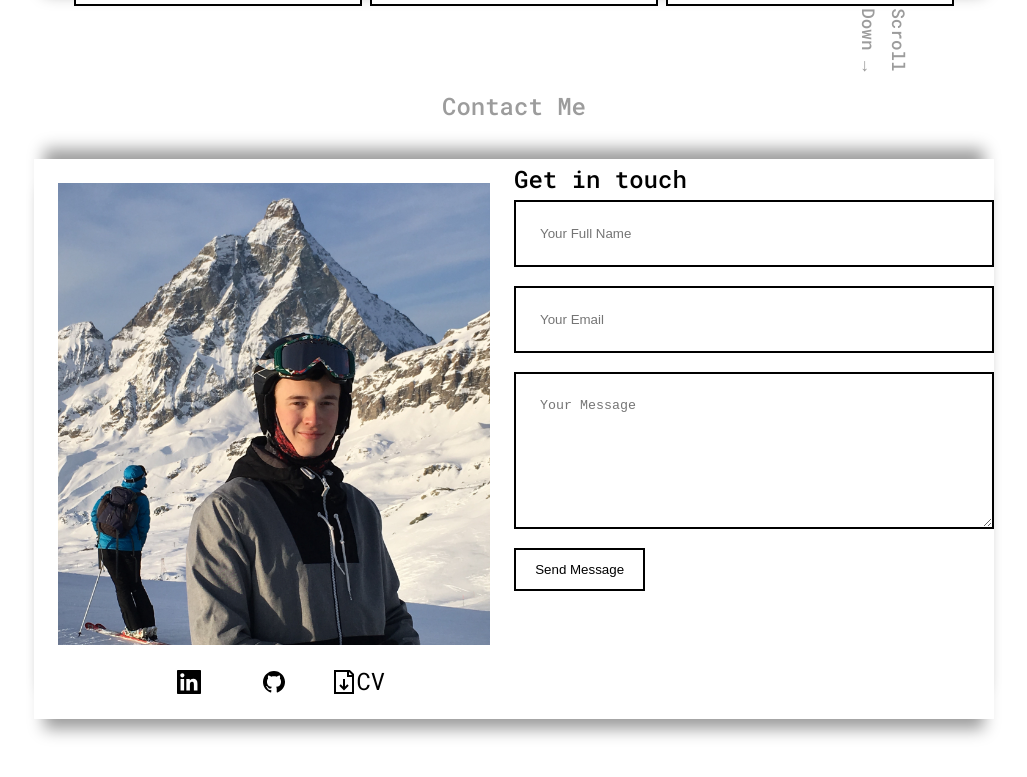
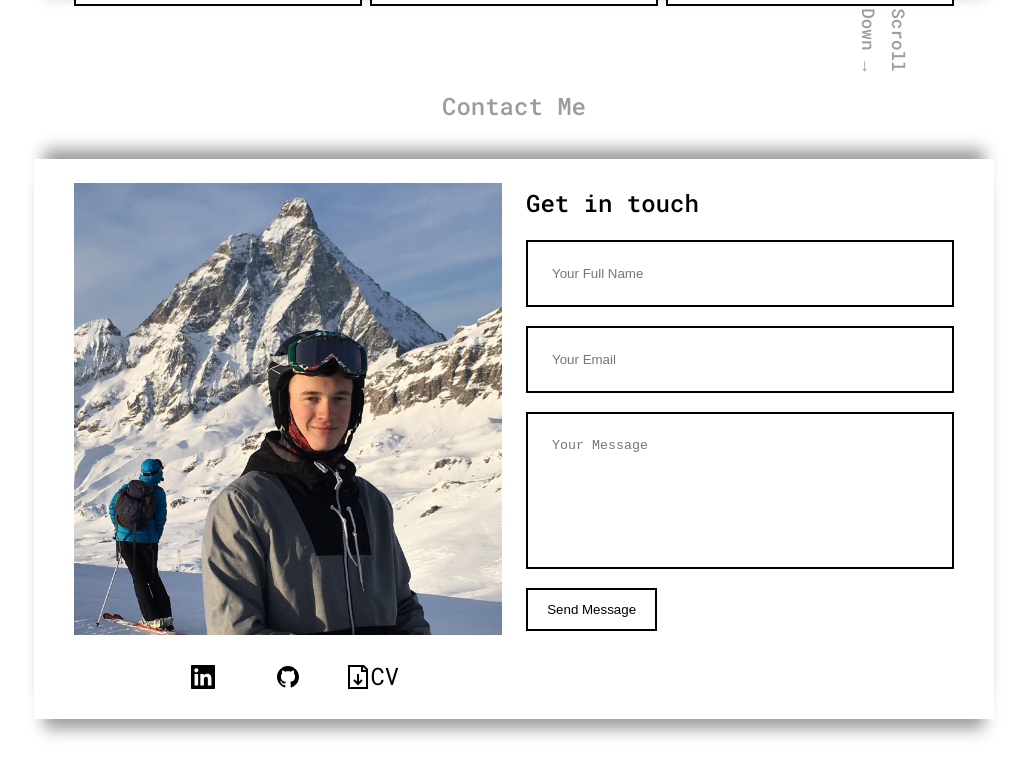
Before and after one commit to willkewell/willkewell.github.io, a React (Create React App) app: page / in a window 1280 px wide. Shown: the part 3130-3907 px from the top of the page, without its empty margins (126-1153 px from the left). Built offline with nearby package versions, Linux system fonts and the light colour scheme.

Commit message:
footer & contact styling

```diff
--- a/src/components/contact/contact.css
+++ b/src/components/contact/contact.css
@@ -11,6 +11,8 @@
 .contact__container {
     height: 70vh;
     display: flex;
+    padding: 0 2.5rem 0 2.5rem;
+    gap: 1.5rem;
 }
 
 .contact__me {
@@ -20,15 +22,16 @@
 }
 
 .contact__me-image {
-    padding: 1.5rem 1.5rem 0 1.5rem;
+    padding: 1.5rem 0 0 0;
     /* object-fit: cover; */
-    max-width: 600px;
+    max-width: 550px;
     height: auto;
 }
 
 .contact__socials {
     display: grid;
     grid-template-columns: repeat(3, 1fr);
+    padding: 0.5rem;
 }
 
 .contact__socials a {
@@ -47,11 +50,13 @@
 }
 
 .contact__content {
+    padding-top: 1.5rem;
     width: 50%;
 }
 
 /* ================ FORM ================ */
 form {
+    padding-top: 1rem;
     display: flex;
     flex-direction: column;
     gap: 1.2rem;
@@ -62,4 +67,5 @@ input, textarea {
     padding: 1.5rem;
     background: transparent;
     border: 2px solid var(--color-black);
+    resize: none;
 }
--- a/src/components/footer/footer.css
+++ b/src/components/footer/footer.css
@@ -8,6 +8,10 @@ footer {
 
 footer a {
     color: var(--color-white);
+}
+
+footer a:hover {
+    color: var(--color-grey);
 }
 
 .footer__header {
@@ -31,8 +35,3 @@ footer a {
     gap: 1rem;
     margin-bottom: 6rem;
 }
-
-.footer__socials a:hover {
-    color: var(--color-grey);
-
-}
```
